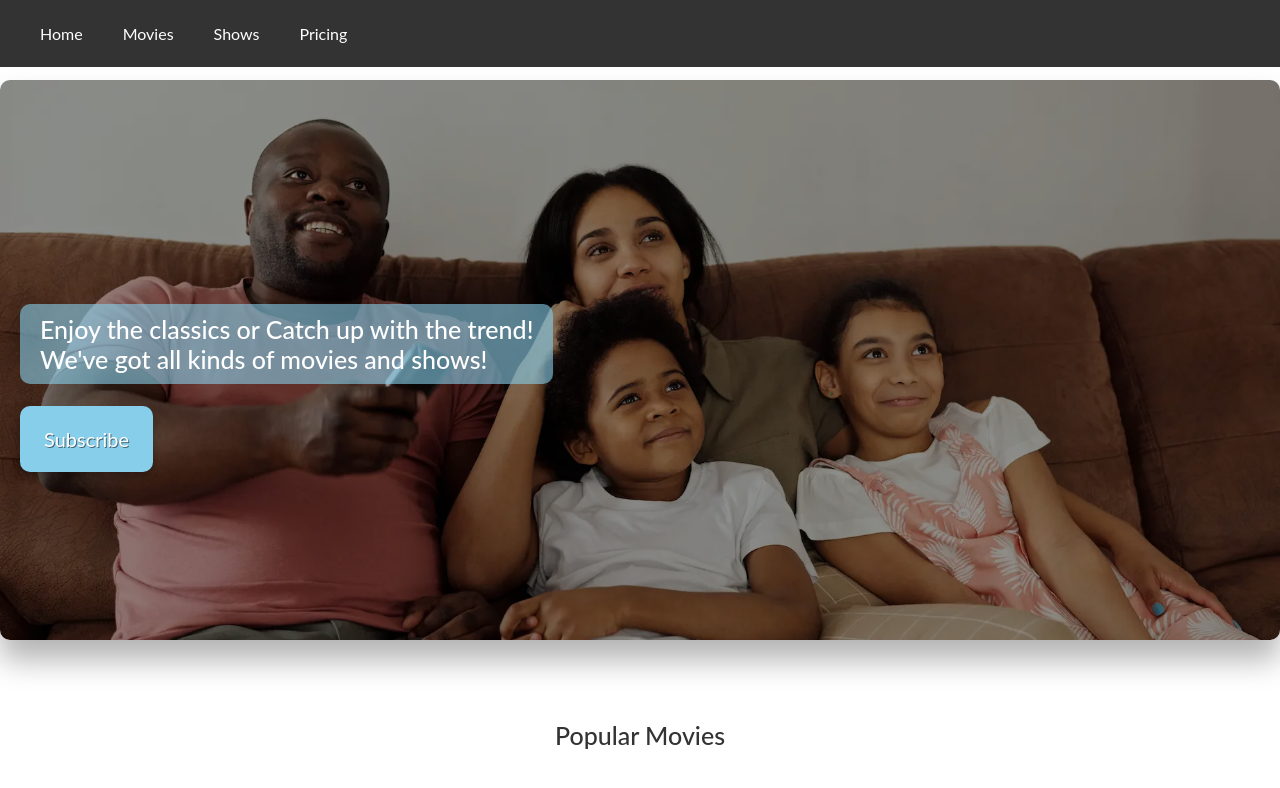
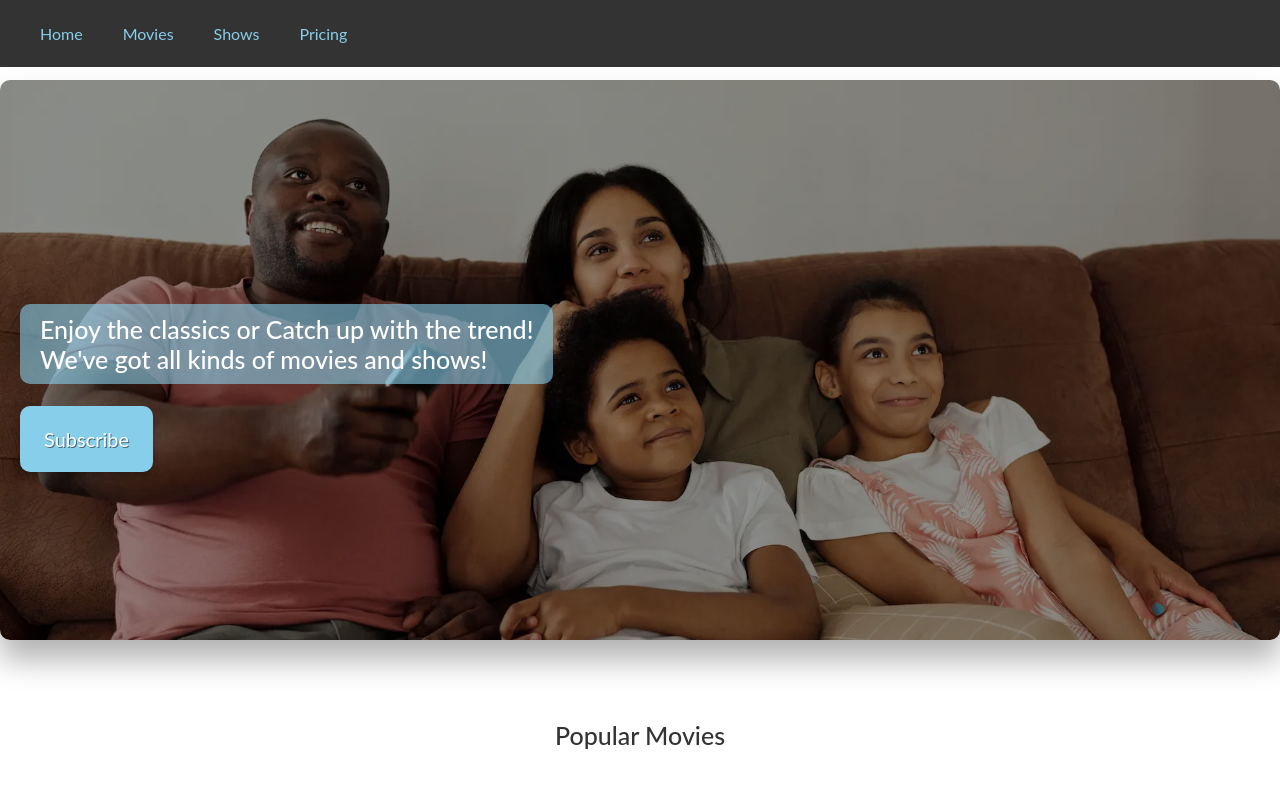
Before and after one commit to jasonLapina/lapsflix-v2, a React (Create React App) app: page / in a window 1280 px wide. Shown: the top 788 px of the page. Built offline with nearby package versions, Linux system fonts and the light colour scheme; no server answers.

Commit message:
navigation bugfix

```diff
--- a/src/components/filter/Filter.js
+++ b/src/components/filter/Filter.js
@@ -12,7 +12,7 @@ function Filter({ onFilter }) {
         'https://api.themoviedb.org/3/genre/movie/list?api_key=b294078ac9e5deee42e81781ed53a00c&language=en-US'
       );
       const updatedGenres = Object.values(res.data).flat();
-      console.log(updatedGenres);
+
       setGenres(updatedGenres);
     };
 
--- a/src/components/navigation/NavBar.js
+++ b/src/components/navigation/NavBar.js
@@ -1,12 +1,19 @@
+import { useLocation, useParams } from 'react-router-dom';
 import classes from './NavBar.module.scss';
 
 function NavBar() {
+  const params = useParams();
+  const pathname = useLocation().pathname;
+
+  console.log(params);
   const navItems = ['home', 'movies', 'shows', 'pricing'];
+
   const renderNavItems = navItems.map((item) => {
     const path = item === 'home' ? '/' : `/${item}`;
+    const isActive = path.includes(pathname);
     return (
       <li key={item}>
-        <a href={path} key={item}>
+        <a className={isActive ? classes.active : ''} href={path} key={item}>
           {item}
         </a>
       </li>
--- a/src/components/navigation/NavBar.module.scss
+++ b/src/components/navigation/NavBar.module.scss
@@ -6,7 +6,8 @@
   color: white;
   position: fixed;
   top: 0;
-  left: 0;
+  left: 50;
+  transform: translateX(-50);
   z-index: 10;
   display: flex;
   gap: 4rem;
--- a/src/pages/ShowsPage.js
+++ b/src/pages/ShowsPage.js
@@ -31,7 +31,6 @@ function ShowsPage() {
       }));
       totalPages > 100 ? setPages(100) : setPages(totalPages);
       setMovies(updatedMovies);
-      console.log(updatedMovies);
     };
     fetchMovies();
   }, [url, params]);
```
